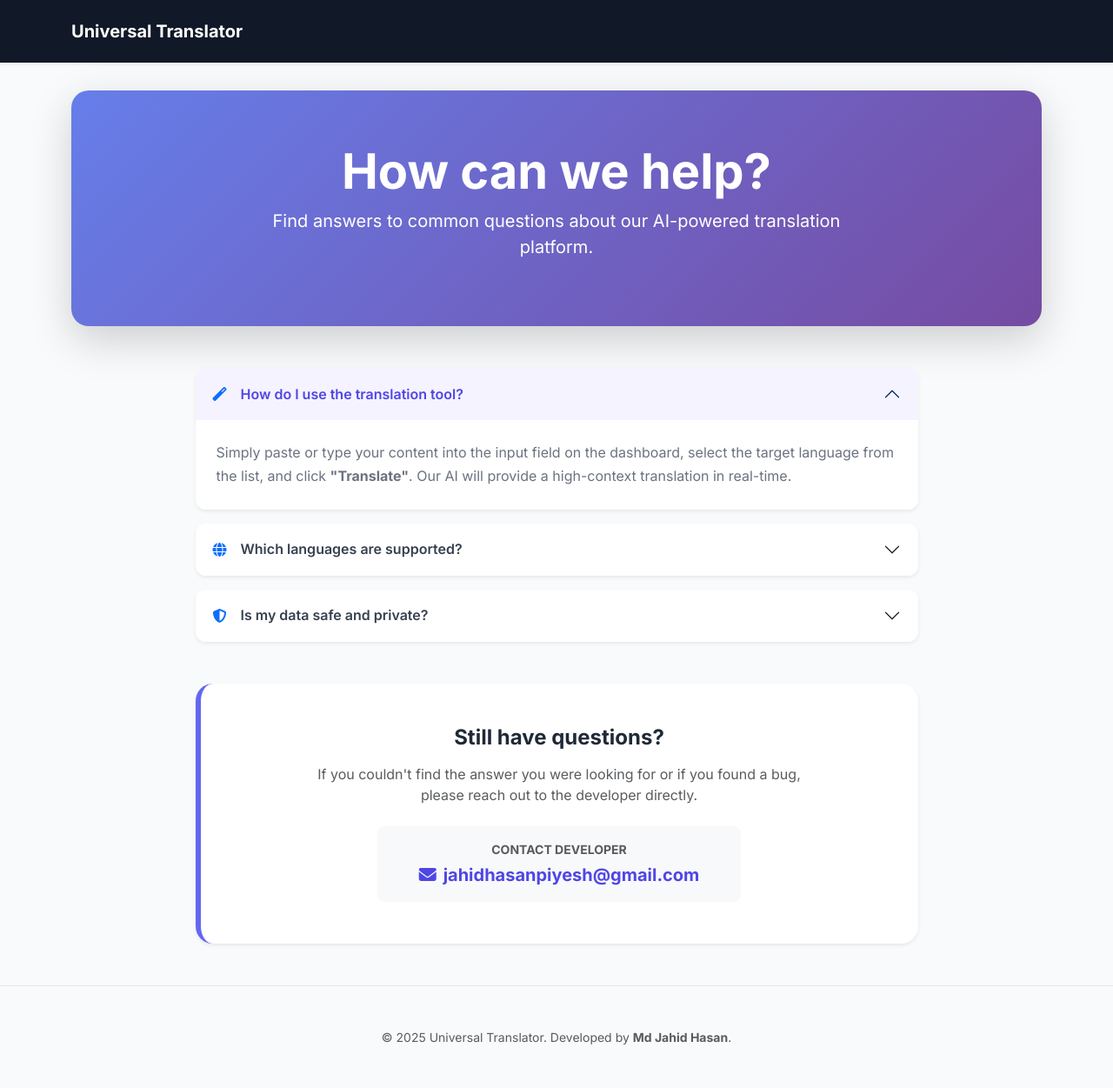
After one commit to jahidhasanpiyesh/Universal-Translator-Web-App, a Django app: page /help/ in a window 1280 px wide. The commit adds this page. Shown: the whole page at 87% size. Run offline with Django 5.2, Linux system fonts and the light colour scheme.

Commit message:
privacy - help - about section added and update more info base.

```diff
--- a/core/urls.py
+++ b/core/urls.py
@@ -7,4 +7,7 @@ urlpatterns = [
     path('profile_edit/', views.profile_edit, name='profile_edit'),
     path('signout/', views.signout, name='signout'),
     path('translate-api/', views.translate_text, name='translate_api'),
+    path('privacy/', views.privacy_view, name='privacy'),
+    path('help/', views.help_view, name='help'),
+    path('about/', views.about_view, name='about'),
 ]
--- a/core/views.py
+++ b/core/views.py
@@ -155,3 +155,12 @@ def profile_edit(request):
             return render(request, 'profile_edit.html')
 
     return render(request, 'profile_edit.html')
+
+def privacy_view(request):
+    return render(request, 'privacy.html')
+
+def help_view(request):
+    return render(request, 'help.html')
+
+def about_view(request):
+    return render(request, 'about.html')
--- a/static/style.css
+++ b/static/style.css
@@ -33,6 +33,7 @@ body {
     color: var(--text-muted);
     font-weight: 400;
     margin: 0;
+    font-weight: bold;
 }
 
 /* Main Card Layout */
--- /dev/null
+++ b/templates/help.html
@@ -0,0 +1,179 @@
+<!DOCTYPE html>
+<html lang="en">
+
+<head>
+    <meta charset="UTF-8" />
+    <meta name="viewport" content="width=device-width, initial-scale=1.0" />
+    <title>Help Center | Universal Translator</title>
+
+    <link href="https://cdn.jsdelivr.net/npm/bootstrap@5.3.0/dist/css/bootstrap.min.css" rel="stylesheet" />
+    <link rel="stylesheet" href="https://cdnjs.cloudflare.com/ajax/libs/font-awesome/6.4.0/css/all.min.css" />
+    <link href="https://fonts.googleapis.com/css2?family=Inter:wght@400;600;700&display=swap" rel="stylesheet">
+
+    <style>
+        :root {
+            --primary-gradient: linear-gradient(135deg, #667eea 0%, #764ba2 100%);
+            --accent-color: #6366f1;
+        }
+
+        body {
+            background-color: #f9fafb;
+            font-family: 'Inter', sans-serif;
+            color: #1f2937;
+        }
+
+        .navbar {
+            background-color: #111827 !important;
+            padding: 1rem 0;
+        }
+
+        .hero-section {
+            background: var(--primary-gradient);
+            color: white;
+            padding: 60px 0;
+            border-radius: 20px;
+            margin-top: 2rem;
+        }
+
+        /* FAQ Styling */
+        .accordion-item {
+            border: none;
+            margin-bottom: 1rem;
+            border-radius: 12px !important;
+            box-shadow: 0 2px 10px rgba(0, 0, 0, 0.05);
+            overflow: hidden;
+        }
+
+        .accordion-button {
+            font-weight: 600;
+            color: #374151;
+            padding: 1.25rem;
+            border: none !important;
+        }
+
+        .accordion-button:not(.collapsed) {
+            background-color: #f5f3ff;
+            color: #4f46e5;
+            box-shadow: none;
+        }
+
+        .accordion-button:focus {
+            box-shadow: none;
+        }
+
+        .accordion-body {
+            color: #6b7280;
+            line-height: 1.7;
+            background-color: #ffffff;
+            padding: 1.5rem;
+        }
+
+        /* Contact/Developer Box */
+        .project-details-box {
+            background: white;
+            border-radius: 20px;
+            border-left: 6px solid var(--accent-color);
+        }
+
+        footer {
+            border-top: 1px solid #e5e7eb;
+            background: #f9fafb;
+        }
+
+        .contact-link {
+            color: #4f46e5;
+            text-decoration: none;
+            font-weight: 700;
+        }
+    </style>
+</head>
+
+<body>
+    <nav class="navbar navbar-expand-lg navbar-dark shadow-sm">
+        <div class="container">
+            <a class="navbar-brand fw-bold" href="/">
+                Universal Translator
+            </a>
+        </div>
+    </nav>
+
+    <div class="container">
+        <header class="hero-section text-center shadow-lg px-4 mb-5">
+            <h1 class="display-4 fw-bold mb-2">How can we help?</h1>
+            <p class="lead opacity-90 mx-auto" style="max-width: 700px;">
+                Find answers to common questions about our AI-powered translation platform.
+            </p>
+        </header>
+
+        <div class="row justify-content-center">
+            <div class="col-lg-9">
+                <div class="accordion mb-5" id="helpAccordion">
+
+                    <div class="accordion-item shadow-sm">
+                        <h2 class="accordion-header">
+                            <button class="accordion-button" type="button" data-bs-toggle="collapse" data-bs-target="#q1">
+                                <i class="fas fa-magic me-3 text-primary"></i>How do I use the translation tool?
+                            </button>
+                        </h2>
+                        <div id="q1" class="accordion-collapse collapse show" data-bs-parent="#helpAccordion">
+                            <div class="accordion-body">
+                                Simply paste or type your content into the input field on the dashboard, select the target language from the list, and click <strong>"Translate"</strong>. Our AI will provide a high-context translation in real-time.
+                            </div>
+                        </div>
+                    </div>
+
+                    <div class="accordion-item shadow-sm">
+                        <h2 class="accordion-header">
+                            <button class="accordion-button collapsed" type="button" data-bs-toggle="collapse" data-bs-target="#q2">
+                                <i class="fas fa-globe me-3 text-primary"></i>Which languages are supported?
+                            </button>
+                        </h2>
+                        <div id="q2" class="accordion-collapse collapse" data-bs-parent="#helpAccordion">
+                            <div class="accordion-body">
+                                We currently support over <strong>100+ languages</strong>, including English, Bengali, Spanish, French, German, and many more. We utilize advanced APIs to ensure local dialects are respected.
+                            </div>
+                        </div>
+                    </div>
+
+                    <div class="accordion-item shadow-sm">
+                        <h2 class="accordion-header">
+                            <button class="accordion-button collapsed" type="button" data-bs-toggle="collapse" data-bs-target="#q3">
+                                <i class="fas fa-shield-alt me-3 text-primary"></i>Is my data safe and private?
+                            </button>
+                        </h2>
+                        <div id="q3" class="accordion-collapse collapse" data-bs-parent="#helpAccordion">
+                            <div class="accordion-body">
+                                Absolutely. We follow a strict <strong>Privacy-First</strong> policy. Translations are processed in real-time and are never stored on our database or shared with third parties.
+                            </div>
+                        </div>
+                    </div>
+
+                </div>
+
+                <div class="project-details-box p-5 shadow-sm text-center mb-5">
+                    <h4 class="fw-bold mb-3">Still have questions?</h4>
+                    <p class="text-muted mb-4 mx-auto" style="max-width: 600px;">
+                        If you couldn't find the answer you were looking for or if you found a bug, please reach out to the developer directly.
+                    </p>
+
+                    <div class="bg-light d-inline-block p-3 rounded-3 px-5">
+                        <p class="small text-muted mb-1 text-uppercase fw-bold">Contact Developer</p>
+                        <a href="mailto:yourname@email.com" class="contact-link fs-5">
+                            <i class="fas fa-envelope me-2"></i>jahidhasanpiyesh@gmail.com
+                        </a>
+                    </div>
+                </div>
+            </div>
+        </div>
+    </div>
+
+    <footer class="text-center py-5">
+        <div class="container">
+            <p class="text-muted small mb-0">&copy; 2025 Universal Translator. Developed by <strong>Md Jahid Hasan</strong>.</p>
+        </div>
+    </footer>
+
+    <script src="https://cdn.jsdelivr.net/npm/bootstrap@5.3.0/dist/js/bootstrap.bundle.min.js"></script>
+</body>
+
+</html>
--- a/templates/index.html
+++ b/templates/index.html
@@ -77,9 +77,9 @@
                     {% if user.is_authenticated %}
                     <a href="{% url 'profile' %}"><i class="fas fa-user-circle me-2"></i>{% trans "Profile" %}</a>
                     {% endif %}
-                    <a href="#"><i class="fas fa-user-shield me-2"></i>{% trans "Privacy & Terms" %}</a>
-                    <a href="#"><i class="fas fa-question-circle me-2"></i>{% trans "Help" %}</a>
-                    <a href="#"><i class="fas fa-info-circle me-2"></i>{% trans "About Universal Translator" %}</a>
+                    <a href="{% url 'privacy' %}"><i class="fas fa-user-shield me-2"></i>{% trans "Privacy & Terms" %}</a>
+                    <a href="{% url 'help' %}"><i class="fas fa-question-circle me-2"></i>{% trans "Help" %}</a>
+                    <a href="{% url 'about' %}"><i class="fas fa-info-circle me-2"></i>{% trans "About Universal Translator" %}</a>
                     {% if user.is_authenticated %}
                     <a href="{% url 'signout' %}" class="text-danger"><i class="fas fa-sign-out-alt me-2"></i>{% trans "Logout" %}</a>
                     {% else %}
```
Also changed, not shown: templates/about.html (added, +96 -0 lines), templates/privacy.html (added, +143 -0 lines).
